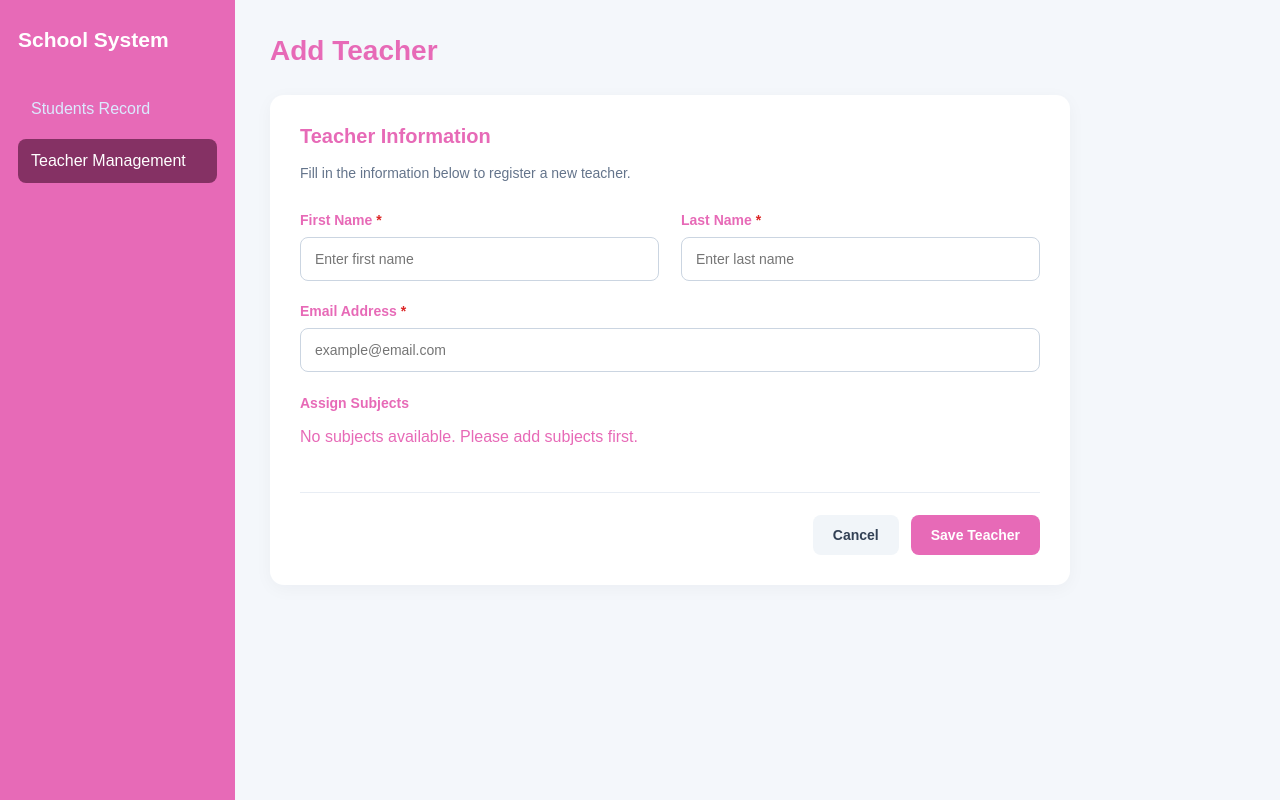
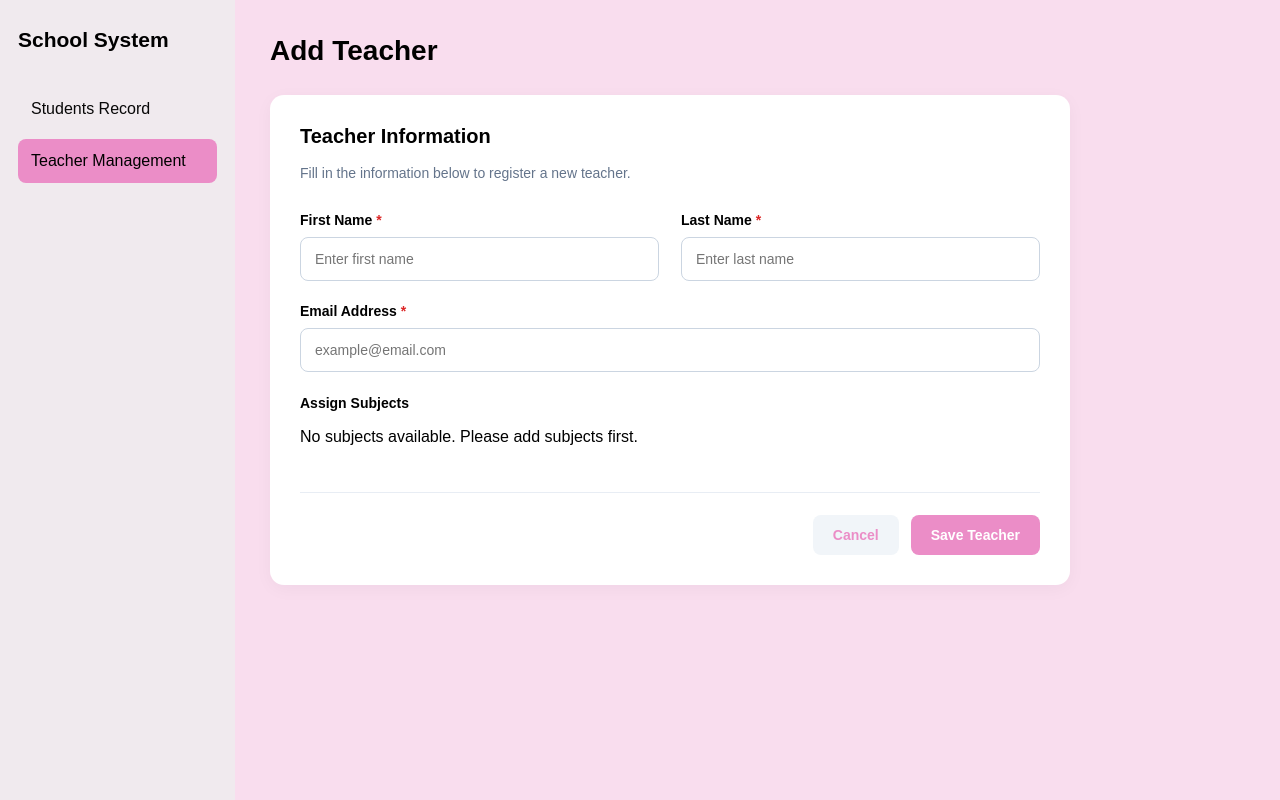
Before and after one commit to SamMartel4/ITM112Activity, a Laravel app: page /teachers/create in a window 1280 px wide. Run offline with Laravel 12, Linux system fonts and the light colour scheme; a user stored in the database is signed in; data comes from the database, SQL or seed files in the repository; data that the repository does not hold is empty.

Commit message:
Update teacher management design

```diff
--- a/resources/views/teachers/create.blade.php
+++ b/resources/views/teachers/create.blade.php
@@ -13,14 +13,14 @@
         body {
             margin: 0;
             font-family: Arial, sans-serif;
-            background: #f4f7fb;
-            color: #e76ab7;
+            background: #f9ddee;
+            color: black;
         }
 
         .sidebar {
             width: 235px;
-            background: #e76ab7;
-            color: white;
+            background: #f0eaee;
+            color: black;
             position: fixed;
             top: 0;
             bottom: 0;
@@ -36,15 +36,15 @@
             display: block;
             padding: 13px;
             margin-bottom: 8px;
-            color: #dbeafe;
+            color: #080808;
             text-decoration: none;
             border-radius: 8px;
         }
 
         .sidebar a:hover,
         .sidebar a.active {
-            background: #853164;
-            color: white;
+            background: #eb8dc7;
+            color: black;
         }
 
         .main {
@@ -113,7 +113,7 @@
         }
 
         input:focus {
-            border-color: #2563eb;
+            border-color: #eb8dc7;
             box-shadow: 0 0 0 3px #2563eb20;
         }
 
@@ -143,17 +143,17 @@
         }
 
         .btn-primary {
-            background: #e76ab7;
+            background: #eb8dc7;
             color: white;
         }
 
         .btn-primary:hover {
-            background: #e76ab7;
+            background: #eb8dc7;
         }
 
         .btn-secondary {
             background: #f1f5f9;
-            color: #334155;
+            color: #eb8dc7;
         }
 
         .btn-secondary:hover {
```
Also changed, not shown: resources/views/teachers/index.blade.php (+6 -6 lines), 1 other file.
